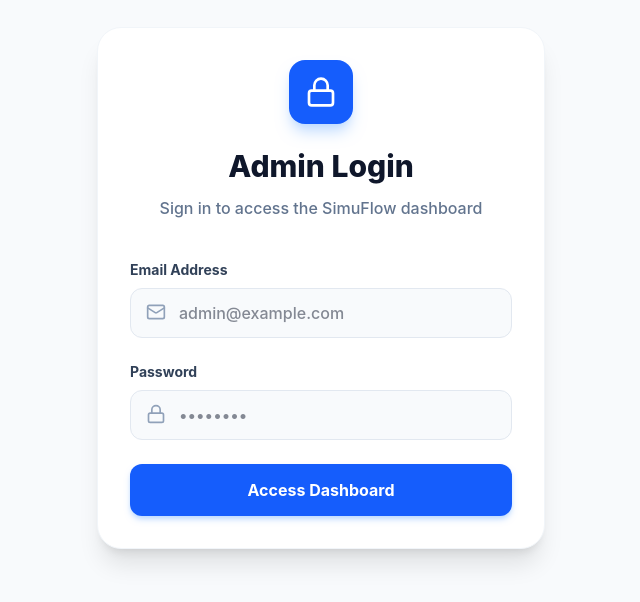
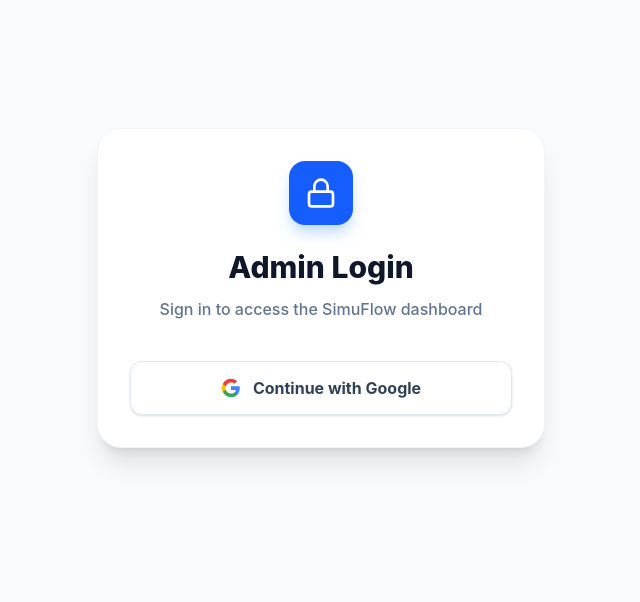
Before and after one commit to bendeiktbachmetjev/simu_flow_web, a React (Vite) app: page / in a window 1280 px wide. Shown: the part 112-714 px from the top of the page, without its empty margins (319-959 px from the left). Built offline with nearby package versions, Linux system fonts and the light colour scheme.

Commit message:
feat: replace email auth with google oauth

```diff
--- a/src/components/Login.jsx
+++ b/src/components/Login.jsx
@@ -1,27 +1,25 @@
 import React, { useState } from 'react';
 import { supabase } from '../lib/supabase';
-import { Lock, Mail, Loader2 } from 'lucide-react';
+import { Lock, Loader2 } from 'lucide-react';
 
 export default function Login() {
-  const [email, setEmail] = useState('');
-  const [password, setPassword] = useState('');
   const [loading, setLoading] = useState(false);
   const [error, setError] = useState(null);
 
-  const handleLogin = async (e) => {
-    e.preventDefault();
+  const handleGoogleLogin = async () => {
     setLoading(true);
     setError(null);
 
     try {
-      const { error } = await supabase.auth.signInWithPassword({
-        email,
-        password,
+      const { error } = await supabase.auth.signInWithOAuth({
+        provider: 'google',
+        options: {
+          redirectTo: window.location.origin,
+        }
       });
       if (error) throw error;
     } catch (err) {
       setError(err.message);
-    } finally {
       setLoading(false);
     }
   };
@@ -43,45 +41,39 @@
           </div>
         )}
 
-        <form onSubmit={handleLogin} className="space-y-6">
-          <div>
-            <label className="block text-sm font-bold text-slate-700 mb-2">Email Address</label>
-            <div className="relative">
-              <Mail className="absolute left-4 top-3.5 h-5 w-5 text-slate-400" />
-              <input
-                type="email"
-                required
-                value={email}
-                onChange={(e) => setEmail(e.target.value)}
-                className="w-full pl-12 pr-4 py-3 bg-slate-50 border border-slate-200 rounded-xl focus:ring-2 focus:ring-blue-500 focus:border-blue-500 transition-all font-medium text-slate-900 outline-none"
-                placeholder="admin@example.com"
-              />
-            </div>
-          </div>
-
-          <div>
-            <label className="block text-sm font-bold text-slate-700 mb-2">Password</label>
-            <div className="relative">
-              <Lock className="absolute left-4 top-3.5 h-5 w-5 text-slate-400" />
-              <input
-                type="password"
-                required
-                value={password}
-                onChange={(e) => setPassword(e.target.value)}
-                className="w-full pl-12 pr-4 py-3 bg-slate-50 border border-slate-200 rounded-xl focus:ring-2 focus:ring-blue-500 focus:border-blue-500 transition-all font-medium text-slate-900 outline-none"
-                placeholder="••••••••"
-              />
-            </div>
-          </div>
-
+        <div className="space-y-6">
           <button
-            type="submit"
+            onClick={handleGoogleLogin}
             disabled={loading}
-            className="w-full bg-blue-600 hover:bg-blue-700 text-white font-bold py-3.5 rounded-xl transition-all shadow-md shadow-blue-200 flex items-center justify-center gap-2 disabled:opacity-70"
+            className="w-full bg-white border border-slate-200 hover:bg-slate-50 hover:border-slate-300 text-slate-700 font-bold py-3.5 rounded-xl transition-all shadow-sm flex items-center justify-center gap-3 disabled:opacity-70"
           >
-            {loading ? <Loader2 className="w-5 h-5 animate-spin" /> : 'Access Dashboard'}
+            {loading ? (
+              <Loader2 className="w-5 h-5 animate-spin text-blue-600" />
+            ) : (
+              <>
+                <svg className="w-5 h-5" viewBox="0 0 24 24">
+                  <path
+                    d="M22.56 12.25c0-.78-.07-1.53-.2-2.25H12v4.26h5.92c-.26 1.37-1.04 2.53-2.21 3.31v2.77h3.57c2.08-1.92 3.28-4.74 3.28-8.09z"
+                    fill="#4285F4"
+                  />
+                  <path
+                    d="M12 23c2.97 0 5.46-.98 7.28-2.66l-3.57-2.77c-.98.66-2.23 1.06-3.71 1.06-2.86 0-5.29-1.93-6.16-4.53H2.18v2.84C3.99 20.53 7.7 23 12 23z"
+                    fill="#34A853"
+                  />
+                  <path
+                    d="M5.84 14.09c-.22-.66-.35-1.36-.35-2.09s.13-1.43.35-2.09V7.07H2.18C1.43 8.55 1 10.22 1 12s.43 3.45 1.18 4.93l2.85-2.22.81-.62z"
+                    fill="#FBBC05"
+                  />
+                  <path
+                    d="M12 5.38c1.62 0 3.06.56 4.21 1.64l3.15-3.15C17.45 2.09 14.97 1 12 1 7.7 1 3.99 3.47 2.18 7.07l3.66 2.84c.87-2.6 3.3-4.53 6.16-4.53z"
+                    fill="#EA4335"
+                  />
+                </svg>
+                Continue with Google
+              </>
+            )}
           </button>
-        </form>
+        </div>
       </div>
     </div>
   );
```
